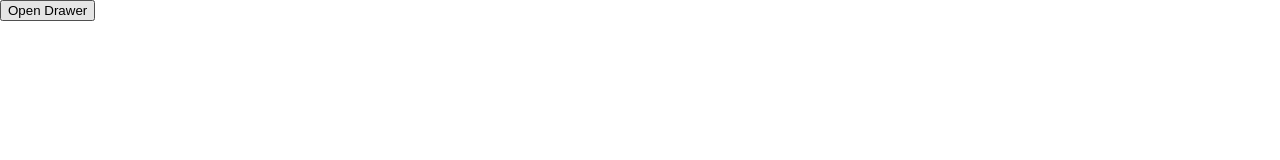
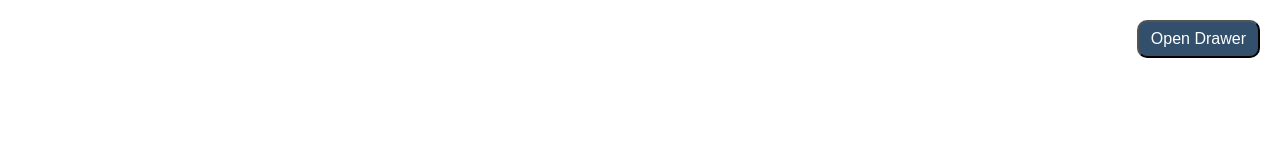
Before and after one commit to IsmoilovO/05.09.20024, a plain HTML site: page index.html in a window 1280 px wide. Drawn offline with Linux system fonts and the light colour scheme.

Commit message:
tugadi bunisi

```diff
--- a/index.html
+++ b/index.html
@@ -9,17 +9,27 @@
 </head>
 
 <body>
-    <button id="openDrawer">Open Drawer</button>
+
+    <section>
+        <div class="container">
+            <div class="drawe__buton"> <button id="openDrawer" class="open_dr">Open Drawer</button></div>
+
 
             <!-- Modal Drawer Tab -->
             <div id="drawer" class="drawer">
                 <div class="drawer-content">
-            <span id="closeDrawer" class="close">&times;</span>
+
+                    <span id="closeDrawer" class="close ">&times;</span>
+
                     <h2>Drawer Content</h2>
-            <p>Bu yerda siz har xil ma'lumotlarni joylashtirishingiz mumkin.</p>
+                    <p>Lorem ipsum dolor sit amet consectetur adipisicing elit. Porro pariatur cum, aliquid tenetur
+                        illum ratione, expedita ex perspiciatis qui totam quas quod sapiente exercitationem debitis
+                        eligendi voluptate nisi. Eligendi, illum?lorem</p>
                 </div>
             </div>
 
+        </div>
+    </section>
 
     <script src="./main.js"></script>
 
--- a/style.css
+++ b/style.css
@@ -1,8 +1,48 @@
-body {
+/* body {
     font-family: Arial, sans-serif;
     margin: 0;
     padding: 0;
     overflow-x: hidden;
+}
+
+ //Drawer modalning asosiy stili
+.drawer {
+    height: 100%;
+    width: 0;
+    position: fixed;
+    top: 0;
+    right: 0; /* O‘ng tomondan chiqadi
+    background-color: #111;
+    overflow-x: hidden;
+    transition: 0.3s;
+    padding-top: 60px;
+}
+
+.drawer-content {
+    color: white;
+    margin: 20px;
+}
+
+ //Drawer ochilganda kengligi
+.drawer.open {
+    width: 250px;
+}
+
+ //Drawer yopish tugmasi
+.close {
+    position: absolute;
+    top: 10px;
+    right: 20px;
+    font-size: 36px;
+    cursor: pointer;
+} */
+
+body {
+    font-family: Arial, sans-serif;
+    margin: 0;
+    padding: 20px;
+    overflow-x: hidden;
+    container: 1200px;
 }
 
 /* Drawer modalning asosiy stili */
@@ -11,15 +51,15 @@ body {
     width: 0;
     position: fixed;
     top: 0;
-    right: 0; /* O‘ng tomondan chiqadi */
-    background-color: #111;
+    left: 0; /* O‘ng tomondan chiqadi */
+    background-color: #3a2b2b;
     overflow-x: hidden;
     transition: 0.3s;
     padding-top: 60px;
 }
 
 .drawer-content {
-    color: white;
+    color: rgb(139, 137, 137);
     margin: 20px;
 }
 
@@ -32,7 +72,26 @@ body {
 .close {
     position: absolute;
     top: 10px;
-    right: 20px;
+    left: 20px;
     font-size: 36px;
     cursor: pointer;
+    margin-right: 0;
 }
+.drawe__buton {
+    display: flex;
+    justify-content: right;
+}
+
+.open_dr {
+    padding: 8px 12px;
+    border-radius: 10px;
+    color: #ffffff;
+    font-size: 16px;
+    font-weight: 500;
+    background-color: rgb(50, 79, 108);
+    transition: 0.3s all ease;
+}
+
+.open_dr:hover {
+    background-color: #3a2b2b;
+}
```
Lines whose indentation alone changed are shown as unchanged.
